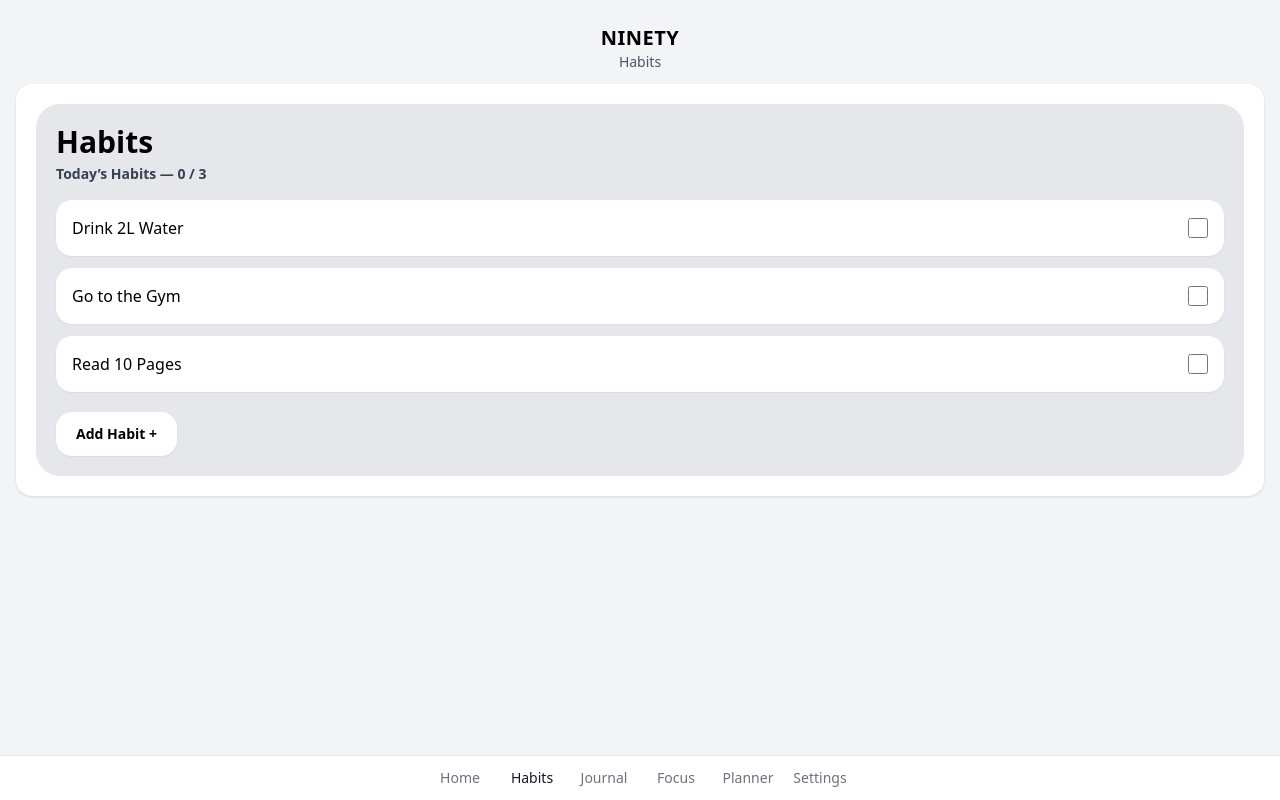
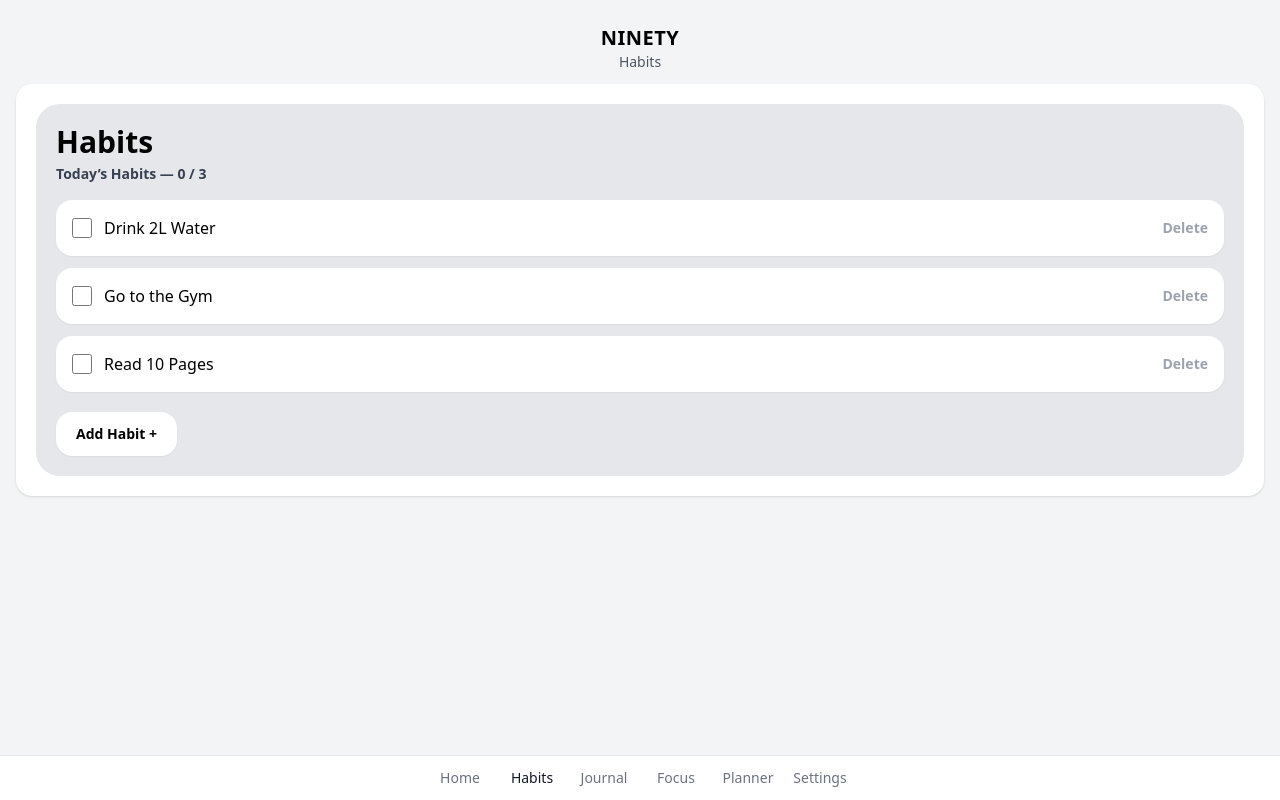
Before and after one commit to ArminHFD/ninety, a React (Vite) app: page / in a window 1280 px wide. Both pictures are taken after a click on the button "Habits". Built offline with nearby package versions, Linux system fonts and the light colour scheme; no server answers.

Commit message:
Added Delete button to habits page

```diff
--- a/src/pages/Habits.jsx
+++ b/src/pages/Habits.jsx
@@ -53,6 +53,16 @@ export default function Habits() {
     ]);
   }
 
+  function deleteHabit(id) {
+    setHabits((prev) => prev.filter((habit) => habit.id !== id));
+
+    setCompletedMap((prev) => {
+      const updated = { ...prev };
+      delete updated[id];
+      return updated;
+    });
+  }
+
   const completedCount = habits.filter(
     (h) => completedMap[h.id]
   ).length;
@@ -67,19 +77,28 @@ export default function Habits() {
       <div className="mt-4 space-y-3">
         {habits.map((h) => (
           <div
-            key={h.id}
-            className="flex items-center justify-between rounded-2xl bg-white px-4 py-4 shadow-sm"
-          >
-            <div className="text-base font-medium">
-              {h.name}
-            </div>
+          key={h.id}
+          className="flex items-center justify-between rounded-2xl bg-white px-4 py-4 shadow-sm"
+        >
+          <div className="flex items-center gap-3">
             <input
               type="checkbox"
               checked={!!completedMap[h.id]}
               onChange={() => toggleHabit(h.id)}
               className="h-5 w-5"
             />
+            <div className="text-base font-medium">
+              {h.name}
+            </div>
           </div>
+
+          <button
+            onClick={() => deleteHabit(h.id)}
+            className="text-sm font-semibold text-gray-400 hover:text-gray-700"
+          >
+            Delete
+          </button>
+        </div>
         ))}
       </div>
 
```
